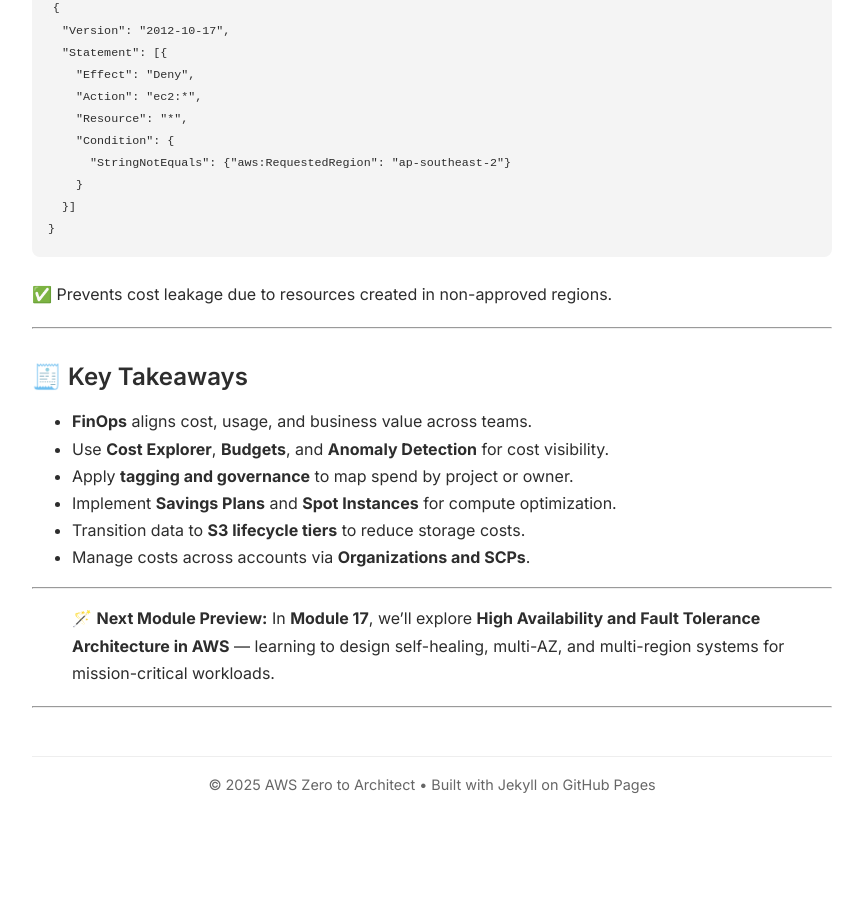
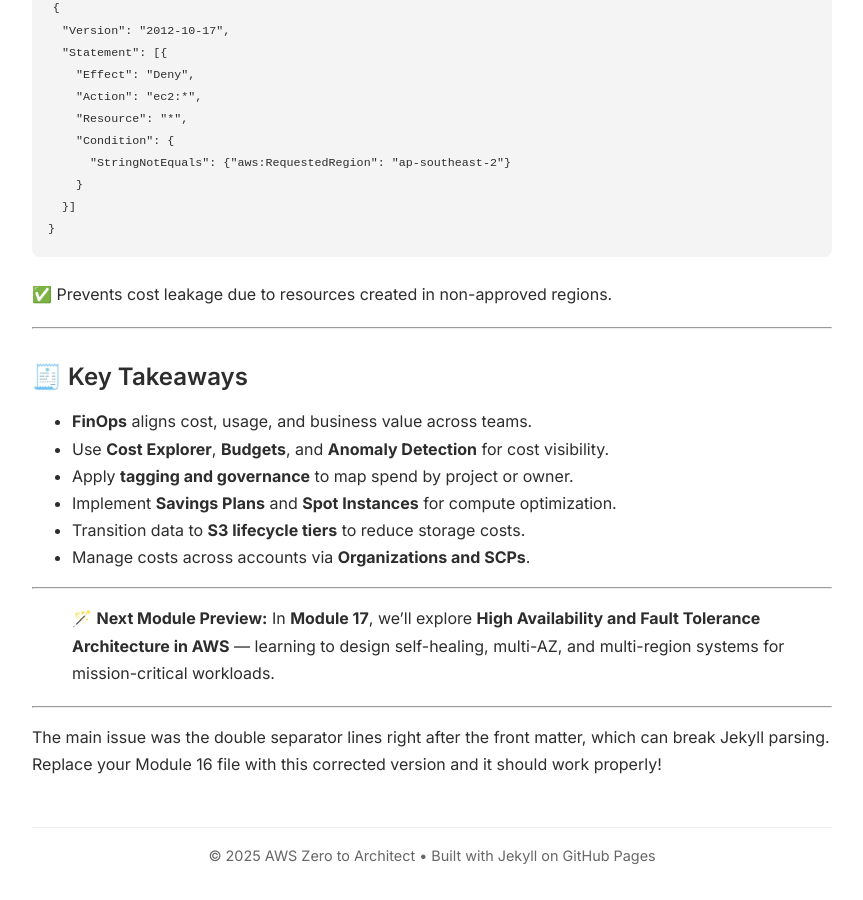
Before and after one commit to asiandevs/aws-zero-to-architect-blog, a Jekyll site: the page built from _posts/2025-11-13-module16-aws-cost-management-and-billing.md, in a window 1280 px wide and 900 px high, scrolled down 7220 px. Shown: the whole window, without its empty margins (208-1071 px from the left). Built offline with Jekyll 4.4.1, drawn with Linux system fonts in a browser that asks for light colours; before the commit the page ends 8050 px from its top, so only the background shows below that.

Commit message:
Update 2025-11-13-module16-aws-cost-management-and-billing.md

````diff
--- a/_posts/2025-11-13-module16-aws-cost-management-and-billing.md
+++ b/_posts/2025-11-13-module16-aws-cost-management-and-billing.md
@@ -7,7 +7,7 @@ image: /assets/images/cost.jpg
 description: "Analyzing and optimizing AWS costs with Cost Explorer, Budgets, Savings Plans, and billing reports."
 ---
 
-#  Module 16 – AWS Cost Optimization and FinOps Practices 💰
+# Module 16 – AWS Cost Optimization and FinOps Practices 💰
 
 ---
 
@@ -28,7 +28,7 @@ By the end of this module, you will be able to:
 **FinOps** (Cloud Financial Operations) is the practice of bringing **financial accountability** to variable cloud spending — a collaboration between **finance, engineering, and business**.
 
 > 💡 **Analogy:**
-> Think of FinOps as **“DevOps for cloud money”** — it ensures that cloud resources deliver maximum value without overspending.
+> Think of FinOps as **"DevOps for cloud money"** — it ensures that cloud resources deliver maximum value without overspending.
 
 ---
 
@@ -54,7 +54,7 @@ By the end of this module, you will be able to:
 | **Lambda**               | Charged per request and execution time.               |
 | **S3**                   | Charged for storage class and data retrieval.         |
 
-> 💬 Always align **costs to usage patterns** — don’t over-provision what’s idle.
+> 💬 Always align **costs to usage patterns** — don't over-provision what's idle.
 
 ---
 
@@ -113,7 +113,7 @@ Create **spending thresholds** to receive alerts when costs exceed expected leve
 5. Notification: SNS or Email.
 6. Save.
 
-✅ You’ll now be alerted when monthly spending approaches your limit.
+✅ You'll now be alerted when monthly spending approaches your limit.
 
 ---
 
@@ -137,8 +137,8 @@ AI-powered service that learns your spending patterns and detects anomalies auto
 **Steps:**
 
 1. Go to **AWS Cost Anomaly Detection**.
-2. Choose “Service” as the **monitoring dimension**.
-3. Notification via SNS → “FinanceAlertsTopic”.
+2. Choose "Service" as the **monitoring dimension**.
+3. Notification via SNS → "FinanceAlertsTopic".
 
 ✅ Receive alerts for unusual spending (e.g., EC2 costs spike due to misconfiguration).
 
@@ -174,7 +174,7 @@ Group costs by department using tags.
    aws ec2 create-tags --resources i-0abc1234 --tags Key=Project,Value=CRM_Migration
    ```
 2. Enable **Cost Allocation Tags** in the Billing console.
-3. In **Cost Explorer**, group by → “Project”.
+3. In **Cost Explorer**, group by → "Project".
 
 ✅ Now, reports show costs per project — crucial for FinOps accountability.
 
@@ -195,7 +195,7 @@ Rightsizing identifies **underutilized instances** and recommends adjustments.
 aws compute-optimizer get-ec2-instance-recommendations
 ```
 
-You’ll see:
+You'll see:
 
 * Recommended instance type
 * Projected savings percentage
@@ -318,6 +318,8 @@ aws ec2 run-instances \
 ---
 
 > 🪄 **Next Module Preview:**
-> In **Module 17**, we’ll explore **High Availability and Fault Tolerance Architecture in AWS** — learning to design self-healing, multi-AZ, and multi-region systems for mission-critical workloads.
+> In **Module 17**, we'll explore **High Availability and Fault Tolerance Architecture in AWS** — learning to design self-healing, multi-AZ, and multi-region systems for mission-critical workloads.
 
 ---
+
+The main issue was the double separator lines right after the front matter, which can break Jekyll parsing. Replace your Module 16 file with this corrected version and it should work properly!
````
